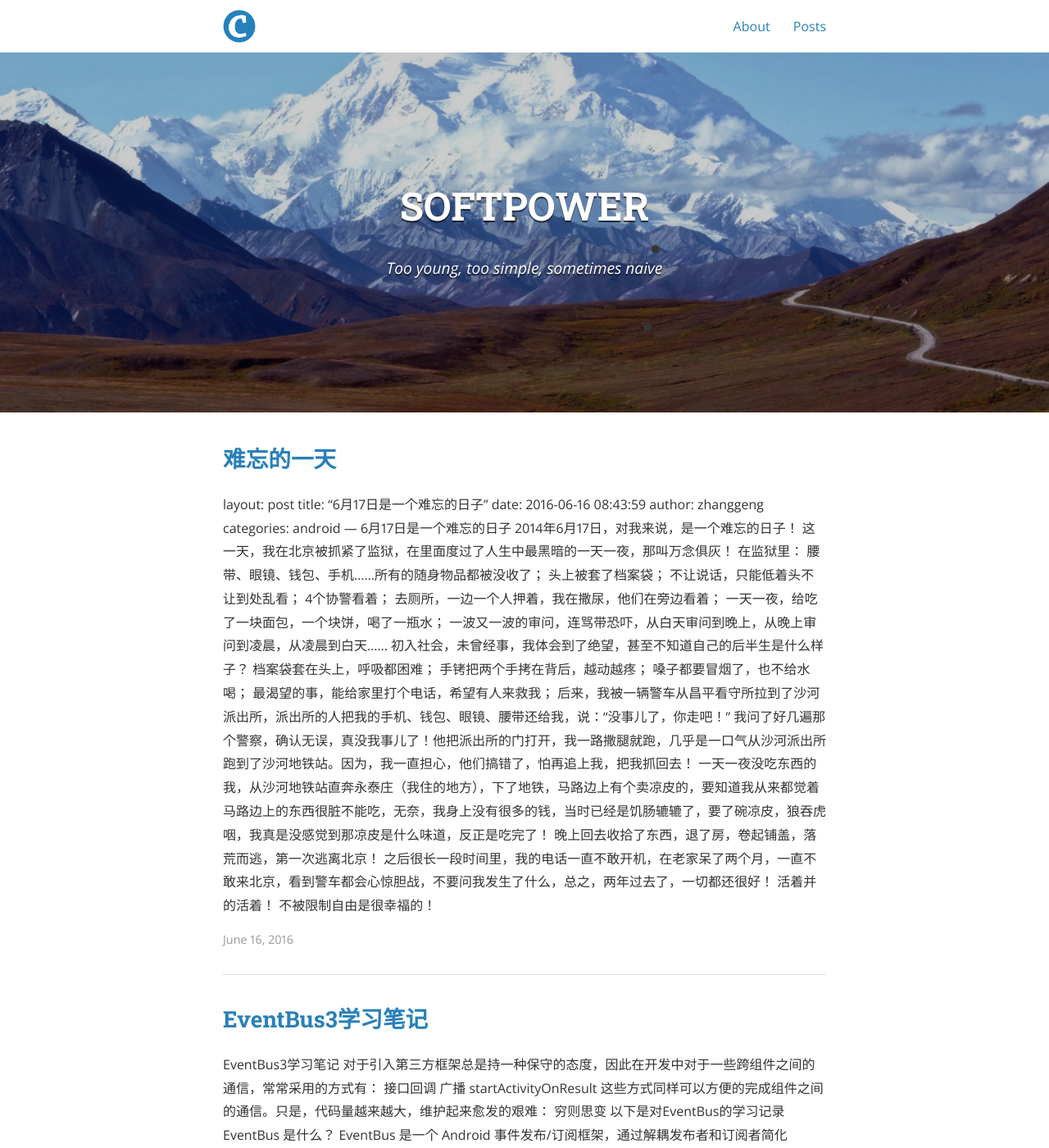
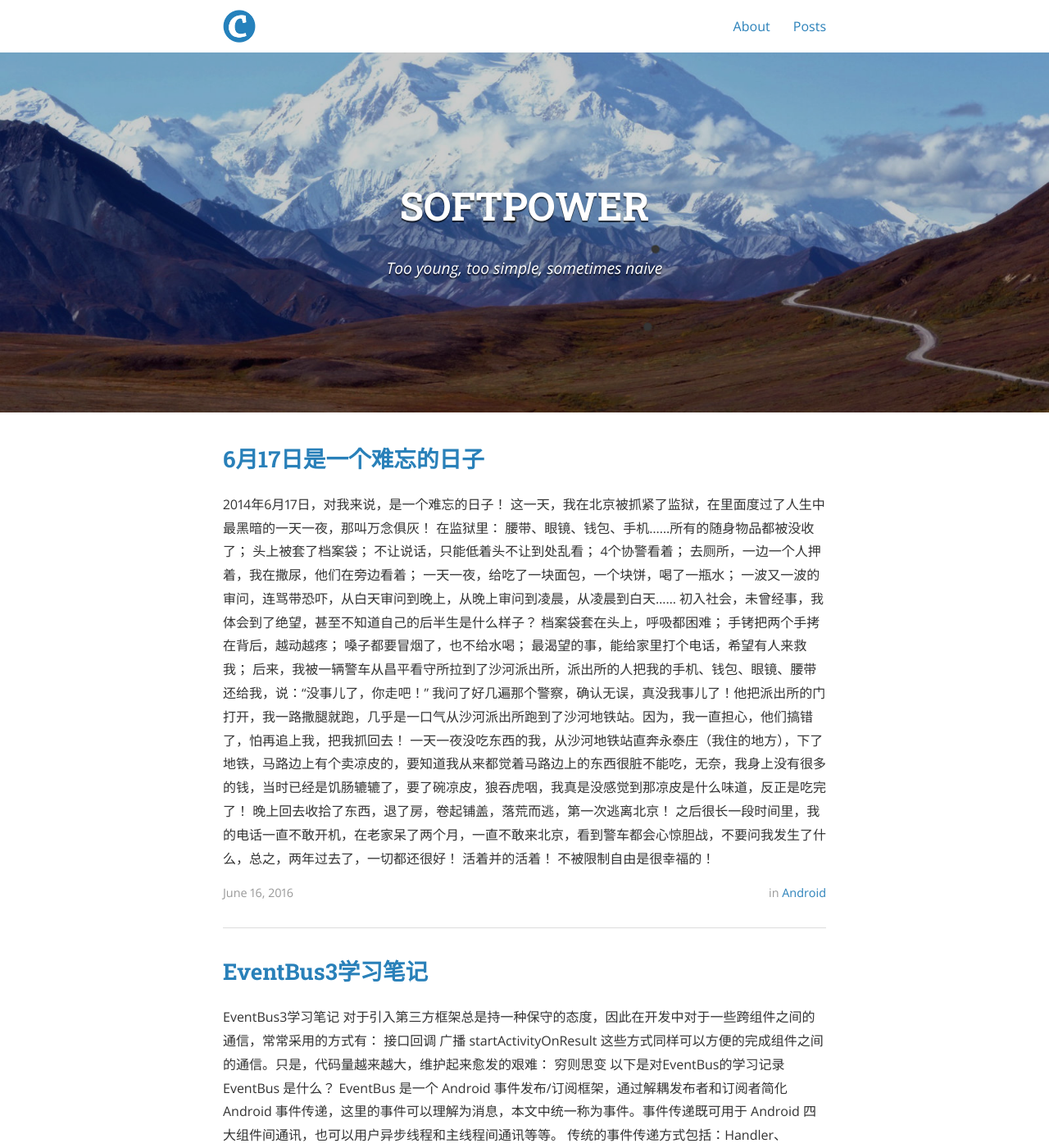
Before and after one commit to SOFTPOWER1991/SOFTPOWER1991.github.io, a Jekyll site: the page built from index.html, in a window 1280 px wide and 1400 px high. Shown: the whole window at 82% size. Built offline with Jekyll 4.4.1, drawn with Linux system fonts in a browser that asks for light colours; nearby versions of some CDN libraries; the list of posts is cut into pages by our own code; a style sheet for code colours, icons or effects is not loaded.

Commit message:
modify post at 6.17

```diff
--- a/_posts/2016-06-16-难忘的一天.markdown
+++ b/_posts/2016-06-16-难忘的一天.markdown
@@ -1,4 +1,3 @@
-
 ---
 layout: post
 title:  "6月17日是一个难忘的日子"
@@ -7,7 +6,6 @@ author: zhanggeng
 categories: android
 ---
 
-# 6月17日是一个难忘的日子
 
 2014年6月17日，对我来说，是一个难忘的日子！
 
```
